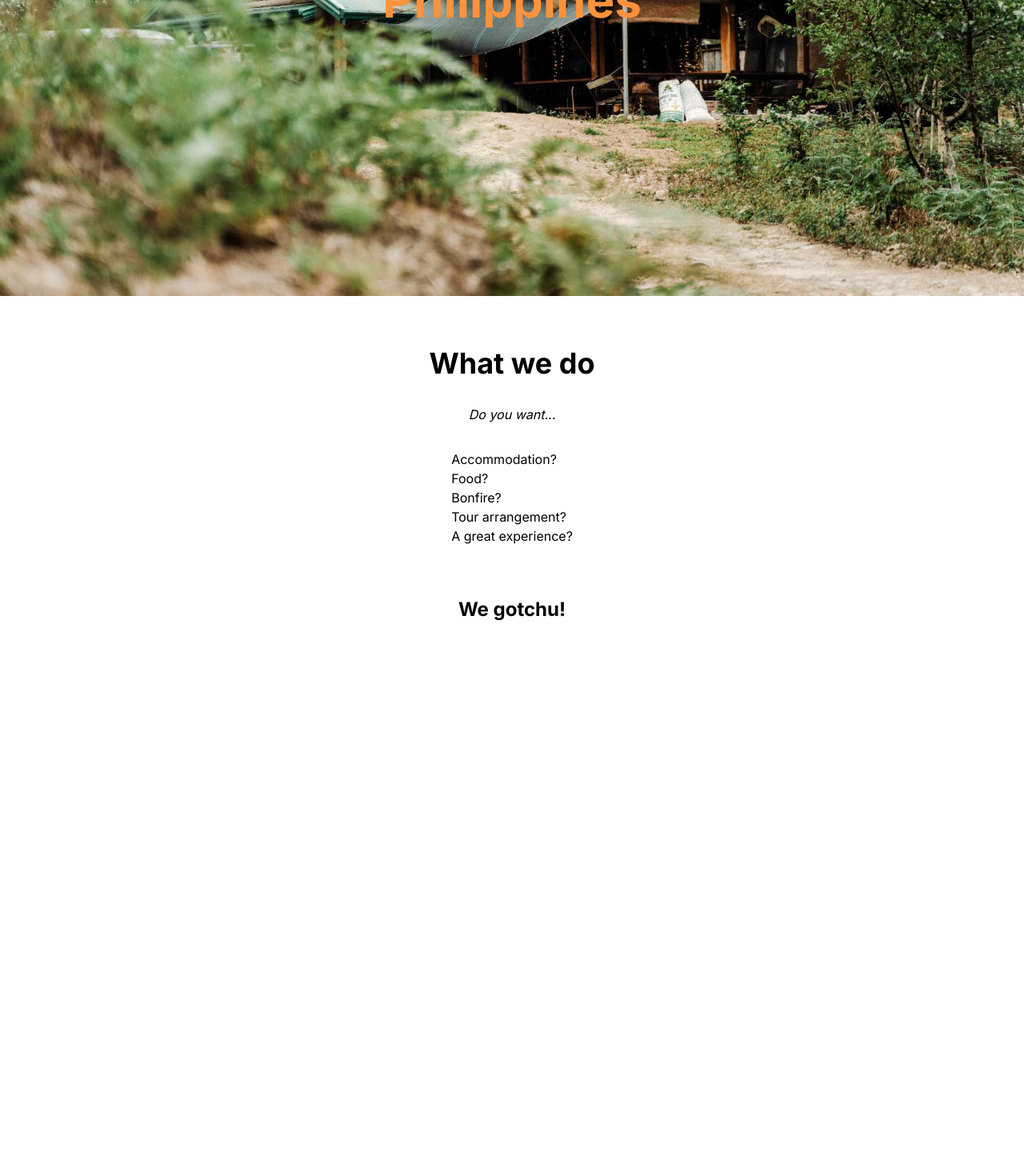
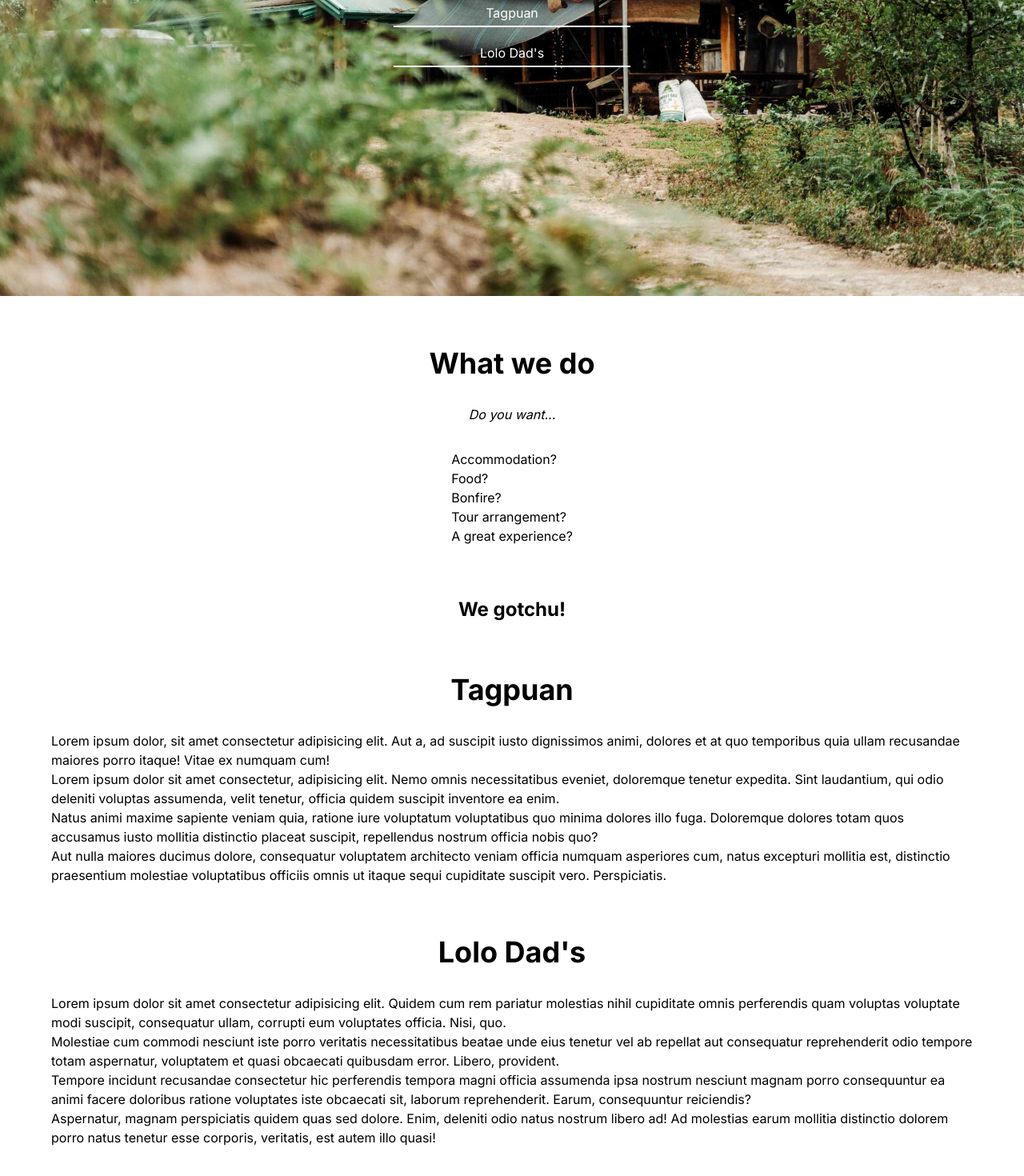
Before and after one commit to kenmalik/tagpuan-lolo-dads, a Next.js app: page / in a window 1280 px wide. Shown: the part 430-1900 px from the top of the page at 80% size. Before the commit the page ends 1272 px from the top, so only its background shows below. Built offline with nearby package versions, Linux system fonts and the light colour scheme.

Commit message:
feat: add Tagpuan and Lolo Dad's sections to home page

```diff
--- a/app/page.tsx
+++ b/app/page.tsx
@@ -6,13 +6,27 @@ export default function Home() {
       <Header fixed />
       <main>
         <section className="h-screen bg-[url('/images/cabin-exterior.jpg')] bg-cover bg-fixed bg-center">
-          <div className="absolute flex h-full w-full items-center justify-center p-12">
-            <h1 className="text-center text-6xl font-bold text-orange-400">
+          <div className="absolute flex h-full w-full flex-col items-center justify-center p-12">
+            <h1 className="mb-6 text-center text-6xl font-bold text-orange-400">
               A cabin + restaurant in Sagada, Philippines
             </h1>
+            <div className="flex w-2/5 flex-col gap-4 text-center text-white md:w-1/3 lg:w-1/4">
+              <a
+                href="#tagpuan"
+                className="w-full border-b-2 border-white p-1 transition ease-in-out hover:border-orange-700 hover:text-orange-700"
+              >
+                Tagpuan
+              </a>
+              <a
+                href="#lolo-dads"
+                className="w-full border-b-2 border-white p-1 transition ease-in-out hover:border-orange-700 hover:text-orange-700"
+              >
+                Lolo Dad's
+              </a>
+            </div>
           </div>
         </section>
-        <section className="mx-16 my-16 flex flex-col items-center">
+        <section id="about" className="mx-16 my-16 flex flex-col items-center">
           <h1 className="mb-8 text-4xl font-bold">What we do</h1>
           <p className="mb-8 italic">Do you want...</p>
           <ul className="mb-16">
@@ -24,6 +38,60 @@ export default function Home() {
           </ul>
           <p className="text-2xl font-bold">We gotchu!</p>
         </section>
+        <section id="tagpuan" className="mx-16 my-16">
+          <h1 className="mb-8 text-center text-4xl font-bold">Tagpuan</h1>
+          <p>
+            Lorem ipsum dolor, sit amet consectetur adipisicing elit. Aut a, ad
+            suscipit iusto dignissimos animi, dolores et at quo temporibus quia
+            ullam recusandae maiores porro itaque! Vitae ex numquam cum!
+          </p>
+          <p>
+            Lorem ipsum dolor sit amet consectetur, adipisicing elit. Nemo omnis
+            necessitatibus eveniet, doloremque tenetur expedita. Sint
+            laudantium, qui odio deleniti voluptas assumenda, velit tenetur,
+            officia quidem suscipit inventore ea enim.
+          </p>
+          <p>
+            Natus animi maxime sapiente veniam quia, ratione iure voluptatum
+            voluptatibus quo minima dolores illo fuga. Doloremque dolores totam
+            quos accusamus iusto mollitia distinctio placeat suscipit,
+            repellendus nostrum officia nobis quo?
+          </p>
+          <p>
+            Aut nulla maiores ducimus dolore, consequatur voluptatem architecto
+            veniam officia numquam asperiores cum, natus excepturi mollitia est,
+            distinctio praesentium molestiae voluptatibus officiis omnis ut
+            itaque sequi cupiditate suscipit vero. Perspiciatis.
+          </p>
+        </section>
+        <section id="lolo-dads" className="mx-16 my-16">
+          <h1 className="mb-8 text-center text-4xl font-bold">Lolo Dad's</h1>
+          <p>
+            Lorem ipsum dolor sit amet consectetur adipisicing elit. Quidem cum
+            rem pariatur molestias nihil cupiditate omnis perferendis quam
+            voluptas voluptate modi suscipit, consequatur ullam, corrupti eum
+            voluptates officia. Nisi, quo.
+          </p>
+          <p>
+            Molestiae cum commodi nesciunt iste porro veritatis necessitatibus
+            beatae unde eius tenetur vel ab repellat aut consequatur
+            reprehenderit odio tempore totam aspernatur, voluptatem et quasi
+            obcaecati quibusdam error. Libero, provident.
+          </p>
+          <p>
+            Tempore incidunt recusandae consectetur hic perferendis tempora
+            magni officia assumenda ipsa nostrum nesciunt magnam porro
+            consequuntur ea animi facere doloribus ratione voluptates iste
+            obcaecati sit, laborum reprehenderit. Earum, consequuntur
+            reiciendis?
+          </p>
+          <p>
+            Aspernatur, magnam perspiciatis quidem quas sed dolore. Enim,
+            deleniti odio natus nostrum libero ad! Ad molestias earum mollitia
+            distinctio dolorem porro natus tenetur esse corporis, veritatis, est
+            autem illo quasi!
+          </p>
+        </section>
       </main>
     </>
   );
```
